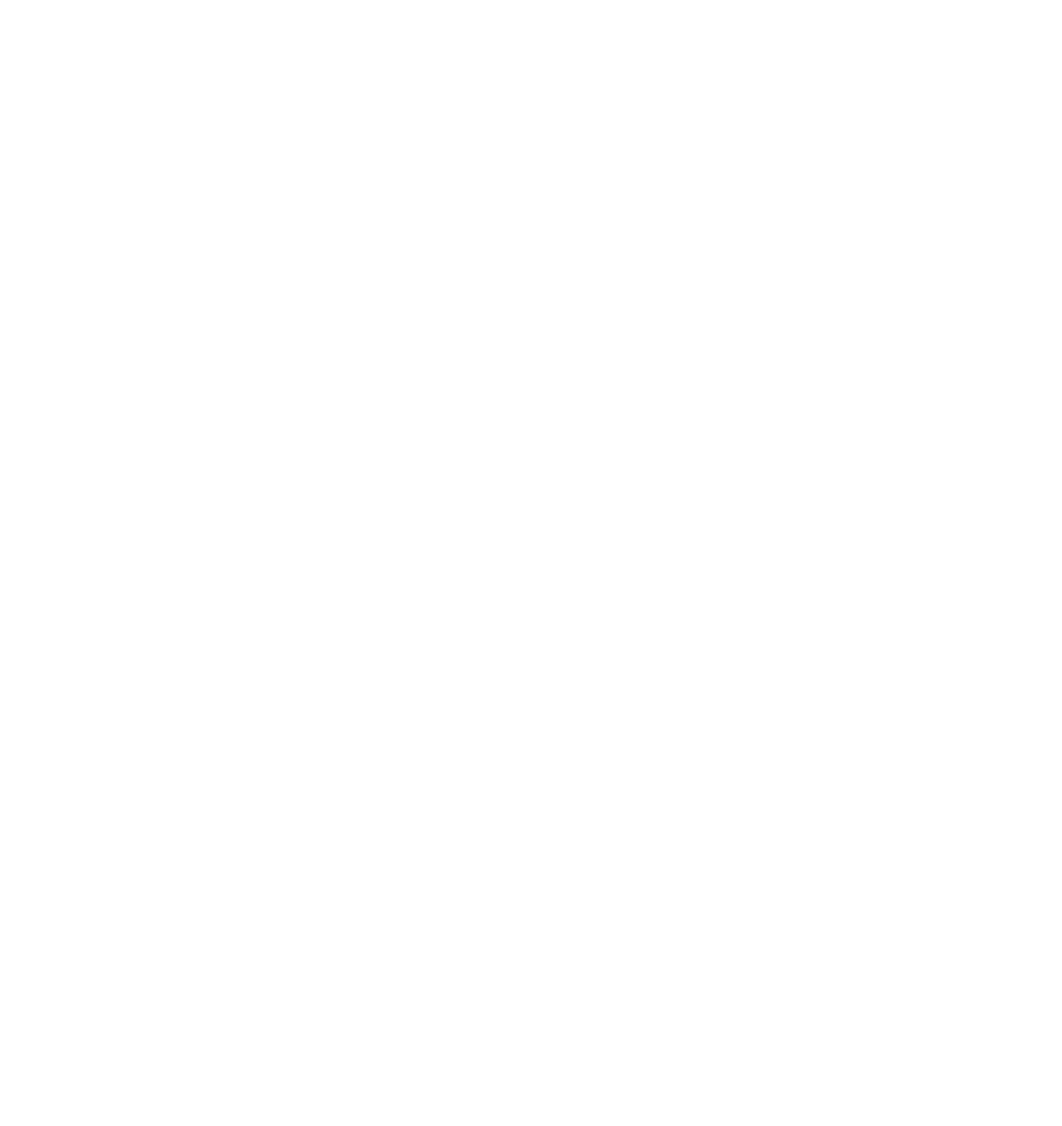
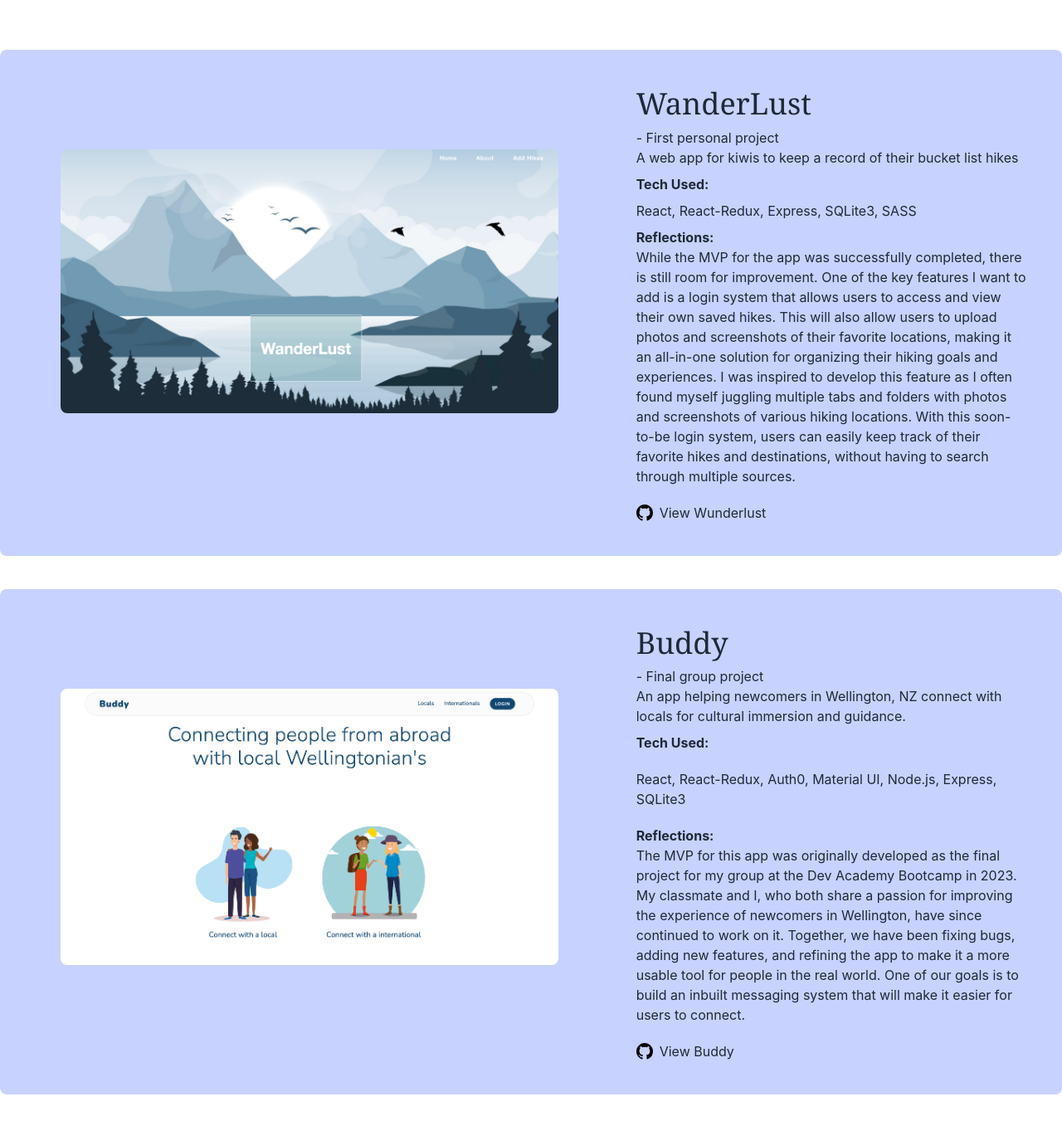
Before and after one commit to estrella-mooney/portfolio, a Next.js app: page /Components/Projects in a window 1280 px wide. Shown: the part 1161-2518 px from the top of the page at 83% size. Before the commit the page ends 1245 px from the top, so only its background shows below. Built offline with nearby package versions, Linux system fonts and the light colour scheme.

Commit message:
Update cards

```diff
--- a/pages/Components/Projects.tsx
+++ b/pages/Components/Projects.tsx
@@ -1,22 +1,10 @@
-import { FC } from 'react'
 import Image from 'next/image'
 import wanderLust from '../../public/wanderlust.png'
 import buddy from '../../public/buddy.png'
 import wisdom from '../../public/wisdom.png'
 import Link from 'next/link'
 
-interface ProjectProps {
-  title: string
-  content: string
-  tech_used: string
-  reflection: string
-}
-
-interface ProjectsProps {
-  data: ProjectProps[]
-}
-
-const Projects: FC<ProjectsProps> = ({ data }) => {
+export default function Projects() {
   return (
     <>
       <section className="py-10">
@@ -24,56 +12,10 @@ const Projects: FC<ProjectsProps> = ({ data }) => {
           <p className=" font-bold mb-3 text-violet-700 dark:text-amber-300">
             Projects
           </p>
-          <Link href="/IndiProject">Indi Project</Link>
         </div>
 
         {/* Beginnng of testing */}
-        {/* <div className="relative flex w-full max-w-[48rem] flex-row rounded-xl bg-white bg-clip-border text-gray-700 shadow-md">
-          <div className="relative m-0 w-2/5 shrink-0 overflow-hidden rounded-xl rounded-r-none bg-white bg-clip-border text-gray-700">
-            <Image
-              src={wanderLust}
-              alt="image"
-              className="h-full w-full object-cover"
-            />
-          </div>
-          <div className="p-6">
-            <h6 className="mb-4 block font-sans text-base font-semibold uppercase leading-relaxed tracking-normal text-pink-500 antialiased">
-              startups
-            </h6>
-            <h4 className="mb-2 block font-sans text-2xl font-semibold leading-snug tracking-normal text-blue-gray-900 antialiased">
-              Lyft launching cross-platform service this week
-            </h4>
-            <p className="mb-8 block font-sans text-base font-normal leading-relaxed text-gray-700 antialiased">
-              Like so many organizations these days, Autodesk is a company in
-              transition. It was until recently a traditional boxed software
-              company selling licenses. Yet its own business model disruption is
-              only part of the story
-            </p>
-            <a className="inline-block" href="#">
-              <button
-                className="flex select-none items-center gap-2 rounded-lg py-3 px-6 text-center align-middle font-sans text-xs font-bold uppercase text-pink-500 transition-all hover:bg-pink-500/10 active:bg-pink-500/30 disabled:pointer-events-none disabled:opacity-50 disabled:shadow-none"
-                type="button"
-              >
-                Learn More
-                <svg
-                  xmlns="http://www.w3.org/2000/svg"
-                  fill="none"
-                  viewBox="0 0 24 24"
-                  stroke-width="2"
-                  stroke="currentColor"
-                  aria-hidden="true"
-                  className="h-4 w-4"
-                >
-                  <path
-                    stroke-linecap="round"
-                    stroke-linejoin="round"
-                    d="M17.25 8.25L21 12m0 0l-3.75 3.75M21 12H3"
-                  ></path>
-                </svg>
-              </button>
-            </a>
-          </div>
-        </div> */}
+
         {/* Testing for a new layout */}
 
         <div className="grid lg:grid-cols-3 gap-5 sm:gap-5 mb-36 ">
@@ -255,118 +197,161 @@ const Projects: FC<ProjectsProps> = ({ data }) => {
           </div>
         </div>
       </section>
+
+      <div className=" mb-10 rounded-lg hover:shadow-lg transition ease-in-out duration-200 hover:text-contrast-white text-gray-800 dark:bg-gray-700 dark:text-gray-300 bg-indigo-200 dark:hover:bg-gray-600 relative py-10">
+        <div className="flex flex-col lg:flex-row items-start justify-between max-w-7xl mx-auto px-5 xl:px-0">
+          <div className="w-full lg:w-7/12 bg-cover relative mt-20">
+            <div className="flex items-center justify-center w-full h-full relative">
+              <Image
+                alt="testHello"
+                width="600"
+                height="600"
+                src={wanderLust}
+                decoding="async"
+                className="mb-3 rounded-lg"
+                loading="lazy"
+              />
+            </div>
+          </div>
+          <div className="w-full lg:w-5/12 mt-10 lg:mt-0 lg:pl-5 relative z-10 md:pr-0 lg:pr-10">
+            <div className="flex flex-col items-start justify-start">
+              <p className="text-4xl font-medium text-center lg:text-left leading-snug font-serif">
+                WanderLust
+              </p>
+              <p className="mt-1 text-center lg:text-left">
+                - First personal project
+              </p>
+              <p className="mb-2">
+                {' '}
+                A web app for kiwis to keep a record of their bucket list hikes
+              </p>
+              <p className="mb-2">
+                <b>Tech Used:</b>
+              </p>
+              <p className="mb-2">
+                React, React-Redux, Express, SQLite3, SASS{' '}
+              </p>
+              <p>
+                <b>Reflections:</b>
+              </p>
+              <p className="mb-5">
+                While the MVP for the app was successfully completed, there is
+                still room for improvement. One of the key features I want to
+                add is a login system that allows users to access and view their
+                own saved hikes. This will also allow users to upload photos and
+                screenshots of their favorite locations, making it an all-in-one
+                solution for organizing their hiking goals and experiences. I
+                was inspired to develop this feature as I often found myself
+                juggling multiple tabs and folders with photos and screenshots
+                of various hiking locations. With this soon-to-be login system,
+                users can easily keep track of their favorite hikes and
+                destinations, without having to search through multiple sources.
+              </p>
+              <div className="flex items-center">
+                <a href="https://github.com/kahu-2023/buddy" title="GitHub">
+                  <svg
+                    aria-hidden="true"
+                    className="octicon octicon-mark-github pr-1"
+                    height="24"
+                    version="1.1"
+                    viewBox="0 0 16 16"
+                    width="24"
+                  >
+                    <path
+                      fillRule="evenodd"
+                      d="M8 0C3.58 0 0 3.58 0 8c0 3.54 2.29 6.53 5.47 7.59.4.07.55-.17.55-.38 0-.19-.01-.82-.01-1.49-2.01.37-2.53-.49-2.69-.94-.09-.23-.48-.94-.82-1.13-.28-.15-.68-.52-.01-.53.63-.01 1.08.58 1.23.82.72 1.21 1.87.87 2.33.66.07-.52.28-.87.51-1.07-1.78-.2-3.64-.89-3.64-3.95 0-.87.31-1.59.82-2.15-.08-.2-.36-1.02.08-2.12 0 0 .67-.21 2.2.82.64-.18 1.32-.27 2-.27.68 0 1.36.09 2 .27 1.53-1.04 2.2-.82 2.2-.82.44 1.1.16 1.92.08 2.12.51.56.82 1.27.82 2.15 0 3.07-1.87 3.75-3.65 3.95.29.25.54.73.54 1.48 0 1.07-.01 1.93-.01 2.2 0 .21.15.46.55.38A8.013 8.013 0 0 0 16 8c0-4.42-3.58-8-8-8z"
+                    ></path>
+                  </svg>
+                </a>
+                <div className="pl-1">
+                  <a
+                    href="https://wanderlust-estrella.devacademy.nz/"
+                    title="Buddy"
+                  >
+                    <p className="inline-block">View Wunderlust</p>
+                  </a>
+                </div>
+              </div>
+            </div>
+          </div>
+        </div>
+      </div>
+
+      <div className=" mb-10 rounded-lg hover:shadow-lg transition ease-in-out duration-200 hover:text-contrast-white text-gray-800 dark:bg-gray-700 dark:text-gray-300 bg-indigo-200 dark:hover:bg-gray-600 relative py-10">
+        <div className="flex flex-col lg:flex-row items-start justify-between max-w-7xl mx-auto px-5 xl:px-0">
+          <div className="w-full lg:w-7/12 bg-cover relative mt-20">
+            <div className="flex items-center justify-center w-full h-full relative">
+              <Image
+                alt="testHello"
+                width="600"
+                height="600"
+                src={buddy}
+                decoding="async"
+                className="mb-3 rounded-lg"
+                loading="lazy"
+              />
+            </div>
+          </div>
+          <div className="w-full lg:w-5/12 mt-10 lg:mt-0 lg:pl-5 relative z-10 md:pr-0 lg:pr-10">
+            <div className="flex flex-col items-start justify-start">
+              <p className="text-4xl font-medium text-center lg:text-left leading-snug font-serif">
+                Buddy
+              </p>
+              <p className="mt-1 text-center lg:text-left">
+                - Final group project
+              </p>
+              <p className="mb-2">
+                {' '}
+                An app helping newcomers in Wellington, NZ connect with locals
+                for cultural immersion and guidance.{' '}
+              </p>
+              <p className="mb-5">
+                <b>Tech Used:</b>
+              </p>
+              <p className="mb-5">
+                React, React-Redux, Auth0, Material UI, Node.js, Express,
+                SQLite3{' '}
+              </p>
+              <p>
+                <b>Reflections:</b>
+              </p>
+              <p className="mb-5">
+                The MVP for this app was originally developed as the final
+                project for my group at the Dev Academy Bootcamp in 2023. My
+                classmate and I, who both share a passion for improving the
+                experience of newcomers in Wellington, have since continued to
+                work on it. Together, we have been fixing bugs, adding new
+                features, and refining the app to make it a more usable tool for
+                people in the real world. One of our goals is to build an
+                inbuilt messaging system that will make it easier for users to
+                connect.
+              </p>
+              <div className="flex items-center">
+                <a href="https://github.com/kahu-2023/buddy" title="GitHub">
+                  <svg
+                    aria-hidden="true"
+                    className="octicon octicon-mark-github pr-1"
+                    height="24"
+                    version="1.1"
+                    viewBox="0 0 16 16"
+                    width="24"
+                  >
+                    <path
+                      fillRule="evenodd"
+                      d="M8 0C3.58 0 0 3.58 0 8c0 3.54 2.29 6.53 5.47 7.59.4.07.55-.17.55-.38 0-.19-.01-.82-.01-1.49-2.01.37-2.53-.49-2.69-.94-.09-.23-.48-.94-.82-1.13-.28-.15-.68-.52-.01-.53.63-.01 1.08.58 1.23.82.72 1.21 1.87.87 2.33.66.07-.52.28-.87.51-1.07-1.78-.2-3.64-.89-3.64-3.95 0-.87.31-1.59.82-2.15-.08-.2-.36-1.02.08-2.12 0 0 .67-.21 2.2.82.64-.18 1.32-.27 2-.27.68 0 1.36.09 2 .27 1.53-1.04 2.2-.82 2.2-.82.44 1.1.16 1.92.08 2.12.51.56.82 1.27.82 2.15 0 3.07-1.87 3.75-3.65 3.95.29.25.54.73.54 1.48 0 1.07-.01 1.93-.01 2.2 0 .21.15.46.55.38A8.013 8.013 0 0 0 16 8c0-4.42-3.58-8-8-8z"
+                    ></path>
+                  </svg>
+                </a>
+                <div className="pl-1">
+                  <a href="https://buddy.devacademy.nz/" title="Buddy">
+                    <p className="inline-block">View Buddy</p>
+                  </a>
+                </div>
+              </div>
+            </div>
+          </div>
+        </div>
+      </div>
     </>
   )
 }
-
-export default Projects
-
-// import { FC } from 'react'
-// import Image from 'next/image'
-// import wanderLust from '../../public/wanderlust.png'
-// import buddy from '../../public/buddy.png'
-// import wisdom from '../../public/wisdom.png'
-
-// interface ProjectProps {
-//   title: string
-//   content: string
-//   tech_used: string
-//   reflection: string
-// }
-
-// interface ProjectsProps {
-//   data: ProjectProps[]
-// }
-
-// const getProjectLink = (title: string) => {
-//   switch (title) {
-//     case 'Wunderlust':
-//       return 'https://github.com/estrella-mooney/wanderLust' //----> CHANGE
-//     case 'Buddy':
-//       return 'https://github.com/kahu-2023/buddy"'
-//     case 'Wisdom Of Zoltash':
-//       return 'https://github.com/estrella-mooney/wisdom-of-zoltash'
-//     default:
-//       return '#'
-//   }
-// }
-
-// const getProjectImage = (title: string) => {
-//   switch (title) {
-//     case 'Wunderlust':
-//       return wanderLust
-//     case 'Buddy':
-//       return buddy
-//     case 'Wisdom Of Zoltash':
-//       return wisdom
-//     default:
-//       return wanderLust
-//   }
-// }
-
-// const Projects: FC<ProjectsProps> = ({ data = [] }) => {
-//   return (
-//     <section className="py-10">
-//       <div>
-//         <p className="font-bold mb-3 text-violet-700 dark:text-amber-300">
-//           Projects
-//         </p>
-//       </div>
-//       <div className="flex flex-wrap">
-//         {data.map((project) => (
-//           <div
-//             key={project.title}
-//             className="bg-indigo-200 dark:hover:bg-gray-600 flex-1 p-7 m-3 rounded-lg max-w-xl hover:shadow-lg transition ease-in-out duration-200 hover:text-contrast-white text-gray-800 dark:bg-gray-700 dark:text-gray-300"
-//           >
-//             <Image
-//               alt="yes"
-//               src={getProjectImage(project.title)}
-//               width={400}
-//               height={215}
-//               decoding="async"
-//               className="mb-3 rounded-lg"
-//               loading="lazy"
-//             />
-//             <h1 className="text-lg font-semibold mb-5">{project.title}</h1>
-//             <p className="font-light mb-5">{project.content}</p>
-//             <p className="mb-5">
-//               <b>Tech Used:</b>
-//             </p>
-//             <p className="mb-5">{project.tech_used}</p>
-//             <p>
-//               <b>Reflections:</b>
-//             </p>
-//             <p className="mb-5">{project.reflection}</p>
-//             <div className="flex items-center">
-//               <a href={getProjectLink(project.title)} title="GitHub">
-//                 <svg
-//                   aria-hidden="true"
-//                   className="octicon octicon-mark-github pr-1"
-//                   height="24"
-//                   version="1.1"
-//                   viewBox="0 0 16 16"
-//                   width="24"
-//                 >
-//                   <path
-//                     fillRule="evenodd"
-//                     d="M8 0C3.58 0 0 3.58 0 8c0 3.54 2.29 6.53 5.47 7.59.4.07.55-.17.55-.38 0-.19-.01-.82-.01-1.49-2.01.37-2.53-.49-2.69-.94-.09-.23-.48-.94-.82-1.13-.28-.15-.68-.52-.01-.53.63-.01 1.08.58 1.23.82.72 1.21 1.87.87 2.33.66.07-.52.28-.87.51-1.07-1.78-.2-3.64-.89-3.64-3.95 0-.87.31-1.59.82-2.15-.08-.2-.36-1.02.08-2.12 0 0 .67-.21 2.2.82.64-.18 1.32-.27 2-.27.68 0 1.36.09 2 .27 1.53-1.04 2.2-.82 2.2-.82.44 1.1.16 1.92.08 2.12.51.56.82 1.27.82 2.15 0 3.07-1.87 3.75-3.65 3.95.29.25.54.73.54 1.48 0 1.07-.01 1.93-.01 2.2 0 .21.15.46.55.38A8.013 8.013 0 0 0 16 8c0-4.42-3.58-8-8-8z"
-//                   ></path>
-//                 </svg>
-//               </a>
-//               <div className="pl-1">
-//                 <a
-//                   href="https://wanderlust-estrella.devacademy.nz/"
-//                   title="Buddy"
-//                 >
-//                   <p className="inline-block">View {project.title}</p>
-//                 </a>
-//               </div>
-//             </div>
-//           </div>
-//         ))}
-//       </div>
-//     </section>
-//   )
-// }
-
-// export default Projects
--- a/pages/index.tsx
+++ b/pages/index.tsx
@@ -3,6 +3,7 @@ import { BsFillMoonStarsFill } from 'react-icons/bs'
 import { useState } from 'react'
 import Intro from './Components/Intro'
 import Projects from './Components/Projects'
+import Footer from './Components/Footer'
 // import IndiProject from './Components/IndiPorject'
 
 interface Project {
@@ -42,7 +43,8 @@ export default function Home({ data }: { data: Project[] }) {
           </nav>
         </section>
         <Intro />
-        <Projects data={data} />
+        <Projects />
+        <Footer />
         {/* <Projects /> */}
         {/* <IndiProject data={data} /> */}
       </main>
```
Also changed, not shown: pages/Components/Footer.tsx (added, +18 -0 lines), public/buddy.png.
